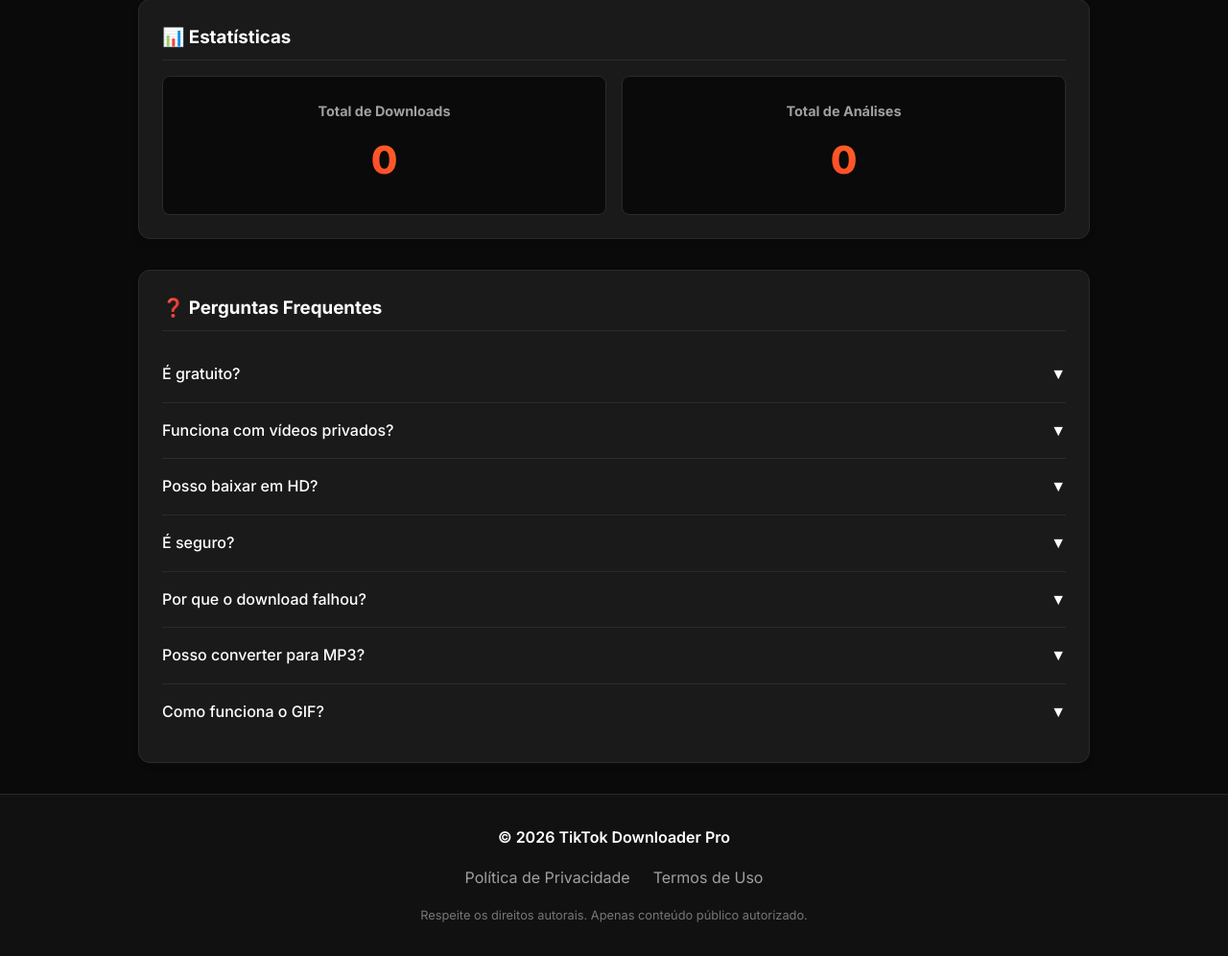
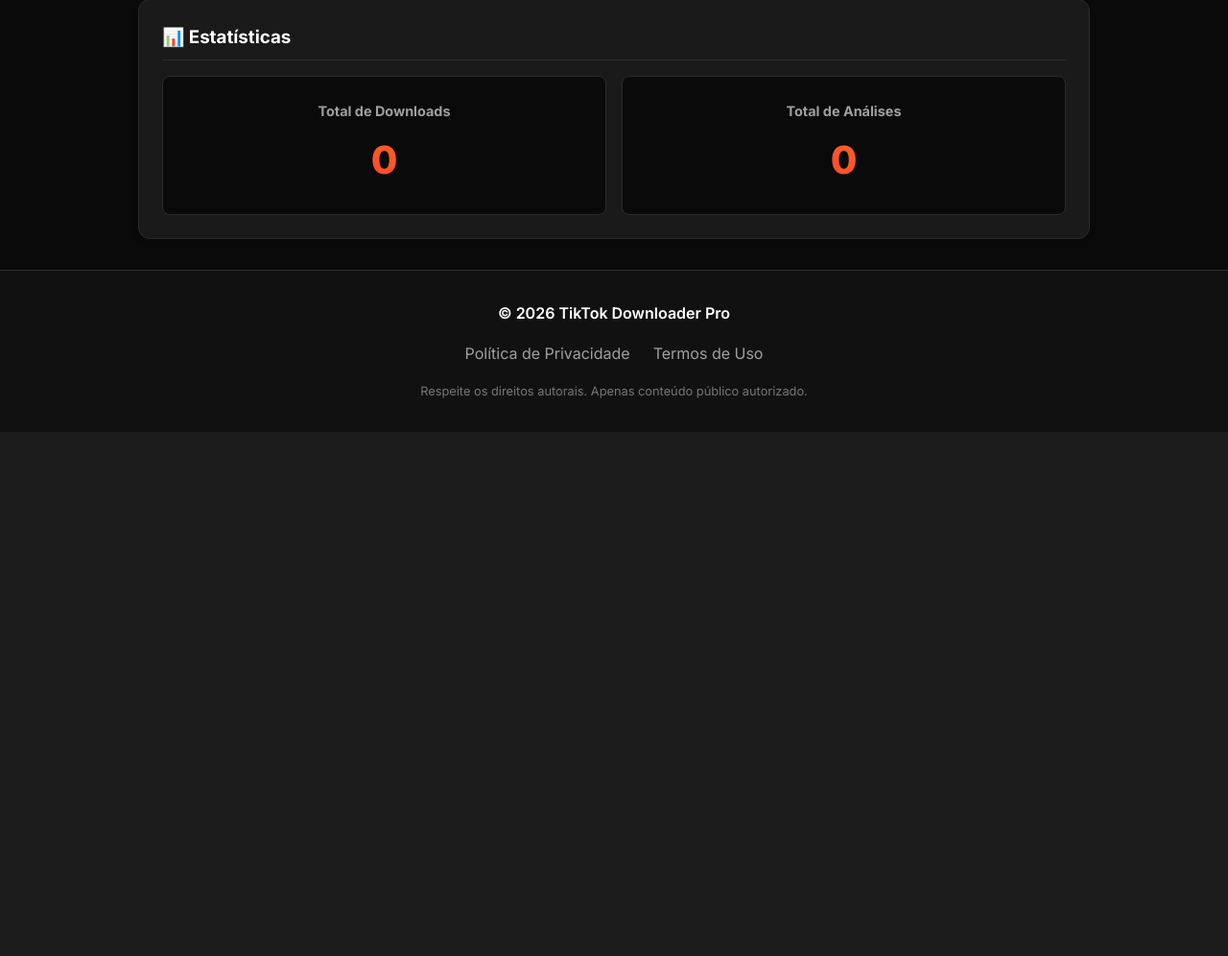
Before and after one commit to Rafael8875/tiktok-downloader-pro, a Flask app: page / in a window 1280 px wide. Shown: the part 785-1781 px from the top of the page at 96% size. After the commit the page ends 1200 px from the top, so only its background shows below. Run offline with Flask 3, Linux system fonts and the light colour scheme; some libraries are stand-ins or nearby versions.

Commit message:
Remover seção de Perguntas Frequentes (FAQ) da interface

```diff
--- a/app/templates/index.html
+++ b/app/templates/index.html
@@ -863,66 +863,7 @@
 
         </div>
 
-        <!-- FAQ Section -->
-        <section class="card">
-            <h3 style="margin-bottom: 1rem; padding-bottom: 0.5rem; border-bottom: 1px solid var(--border);">❓ Perguntas Frequentes</h3>
 
-            <div class="faq-item">
-                <div class="faq-question" onclick="toggleFaq(this)">
-                    É gratuito?
-                    <span class="faq-icon">▼</span>
-                </div>
-                <div class="faq-answer"><div class="faq-answer-inner">Sim, totalmente gratuito e sem anúncios.</div></div>
-            </div>
-
-            <div class="faq-item">
-                <div class="faq-question" onclick="toggleFaq(this)">
-                    Funciona com vídeos privados?
-                    <span class="faq-icon">▼</span>
-                </div>
-                <div class="faq-answer"><div class="faq-answer-inner">Não. Apenas vídeos públicos com download habilitado pelo criador podem ser baixados.</div></div>
-            </div>
-
-            <div class="faq-item">
-                <div class="faq-question" onclick="toggleFaq(this)">
-                    Posso baixar em HD?
-                    <span class="faq-icon">▼</span>
-                </div>
-                <div class="faq-answer"><div class="faq-answer-inner">Sim, oferecemos opções de 360p até 1080p, quando disponíveis.</div></div>
-            </div>
-
-            <div class="faq-item">
-                <div class="faq-question" onclick="toggleFaq(this)">
-                    É seguro?
-                    <span class="faq-icon">▼</span>
-                </div>
-                <div class="faq-answer"><div class="faq-answer-inner">Sim. Não coletamos dados pessoais, não armazenamos URLs e os arquivos são removidos automaticamente do servidor.</div></div>
-            </div>
-
-            <div class="faq-item">
-                <div class="faq-question" onclick="toggleFaq(this)">
-                    Por que o download falhou?
-                    <span class="faq-icon">▼</span>
-                </div>
-                <div class="faq-answer"><div class="faq-answer-inner">Pode ser que o vídeo seja privado, tenha download desabilitado, ou esteja protegido por CAPTCHA. Tente abrir o link no TikTok diretamente.</div></div>
-            </div>
-
-            <div class="faq-item">
-                <div class="faq-question" onclick="toggleFaq(this)">
-                    Posso converter para MP3?
-                    <span class="faq-icon">▼</span>
-                </div>
-                <div class="faq-answer"><div class="faq-answer-inner">Sim, quando a conversão for tecnicamente possível, oferecemos opções de 128, 192 e 320 kbps.</div></div>
-            </div>
-
-            <div class="faq-item">
-                <div class="faq-question" onclick="toggleFaq(this)">
-                    Como funciona o GIF?
-                    <span class="faq-icon">▼</span>
-                </div>
-                <div class="faq-answer"><div class="faq-answer-inner">Selecionamos um trecho de até 10 segundos do vídeo e convertemos para GIF animado usando FFmpeg.</div></div>
-            </div>
-        </section>
 
     </main>
 
@@ -979,15 +920,7 @@
             });
         });
 
-        // ============================================================
-        // FAQ
-        // ============================================================
-        function toggleFaq(element) {
-            const item = element.parentElement;
-            const isActive = item.classList.contains('active');
-            document.querySelectorAll('.faq-item').forEach(el => el.classList.remove('active'));
-            if (!isActive) item.classList.add('active');
-        }
+
 
         // ============================================================
         // Modals
```
